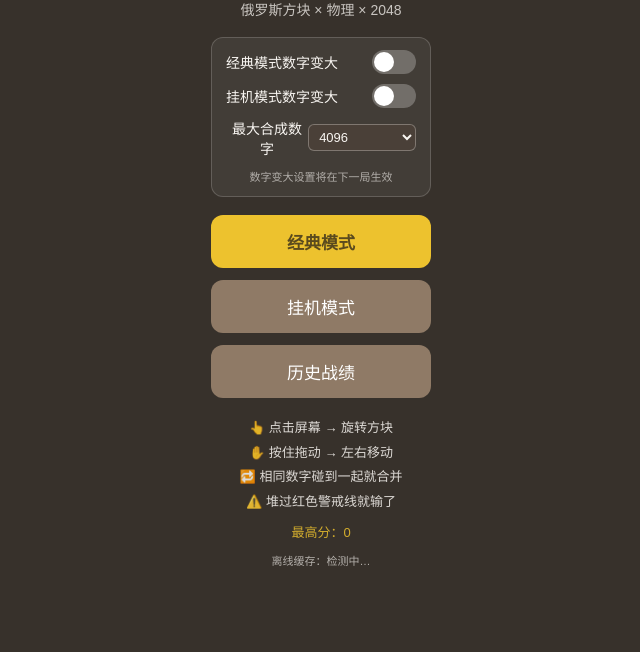
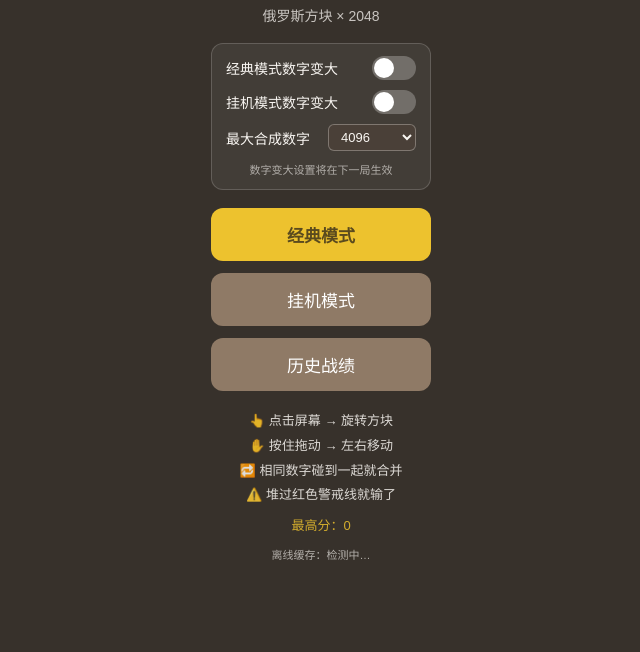
Before and after one commit to by-ai-star/unstable-2048, a plain HTML site: page index.html in a window 1280 px wide. Shown: the part 148-800 px from the top of the page, without its empty margins (319-959 px from the left). Drawn offline with Linux system fonts and the light colour scheme.

Commit message:
Homepage copy tweak: drop physics tagline, one-line merge cap row

```diff
--- a/css/style.css
+++ b/css/style.css
@@ -203,8 +203,8 @@
 
 /* V14.2 合成上限下拉框 */
 .setting-row select {
-  width: 110px;
-  padding: 4px 6px;
+  width: 88px;
+  padding: 4px 4px 4px 8px;
   border: 1px solid rgba(249, 246, 242, 0.3);
   border-radius: 6px;
   background: #4a4038;
--- a/index.html
+++ b/index.html
@@ -49,7 +49,7 @@
     <!-- 主菜单 -->
     <div id="menu" class="overlay">
       <h1>不稳定的<span class="big">2048</span></h1>
-      <p class="subtitle">俄罗斯方块 × 物理 × 2048</p>
+      <p class="subtitle">俄罗斯方块 × 2048</p>
 
       <!-- V14/V14.2 局前设置 -->
       <div class="settings">
--- a/sw.js
+++ b/sw.js
@@ -1,7 +1,7 @@
 // Service Worker：预缓存全部游戏文件，安装后完全离线可玩。
 // ⚠️ 每次更新游戏代码后必须递增 CACHE_NAME 版本号（v1 → v2 → ...），
 // 否则已安装的 PWA 可能继续读取旧缓存。
-const CACHE_NAME = 'unstable-2048-v5';
+const CACHE_NAME = 'unstable-2048-v6';
 
 // 全部使用相对路径（./），适配 GitHub Pages 的 /unstable-2048/ 子路径部署。
 // 新增游戏文件时必须同步加入此清单并递增版本号。
```
